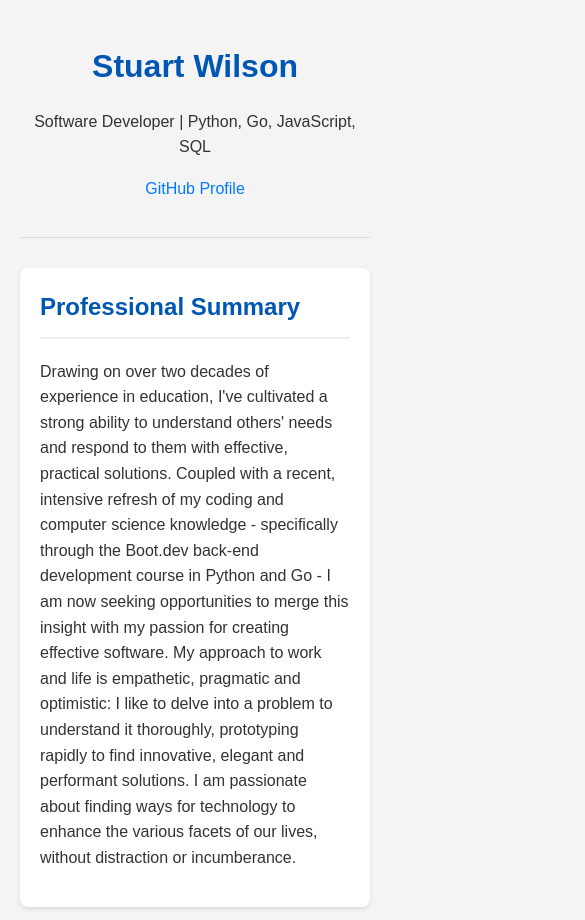
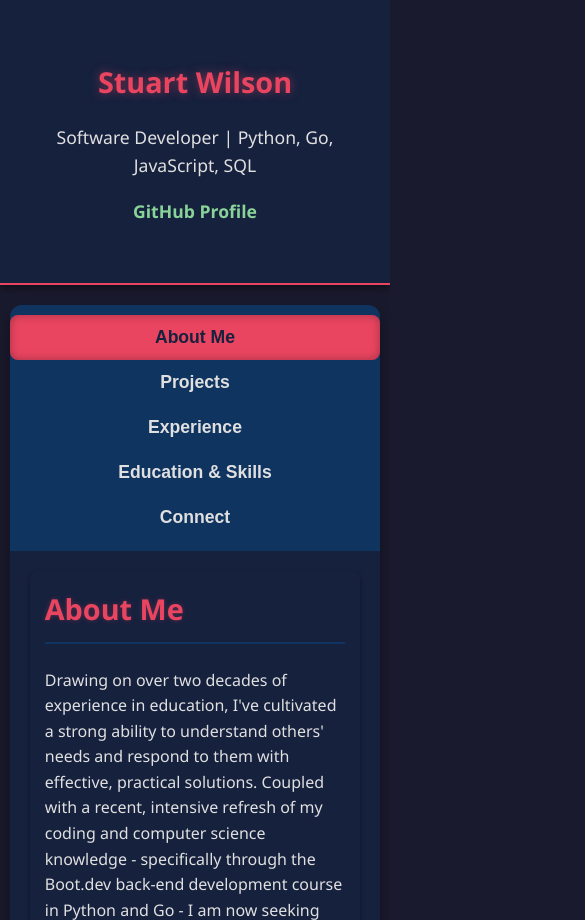
Before and after one commit to 5tuartw/stuartw.dev, a plain HTML site: page index.html in a window 390 px wide. Shown: the top 920 px of the page, 585 px wide, since content can reach past the window. Drawn offline with Linux system fonts and the light colour scheme.

Commit message:
style change and tabs

```diff
--- a/index.html
+++ b/index.html
@@ -13,12 +13,22 @@
         <p><a href="https://github.com/5tuartw" target="_blank">GitHub Profile</a></p>
     </header>
 
-    <section id="summary">
-        <h2>Professional Summary</h2>
+    <div class="tabs-container">
+        <div class="tab-buttons">
+            <button class="tab-button active" data-tab="summary">About Me</button>
+            <button class="tab-button" data-tab="projects">Projects</button>
+            <button class="tab-button" data-tab="experience">Experience</button>
+            <button class="tab-button" data-tab="education">Education & Skills</button>
+            <button class="tab-button" data-tab="connect">Connect</button>
+        </div>
+
+        <div class="tab-content">
+            <section id="summary" class="tab-panel active">
+                <h2>About Me</h2>
                 <p>Drawing on over two decades of experience in education, I've cultivated a strong ability to understand others' needs and respond to them with effective, practical solutions. Coupled with a recent, intensive refresh of my coding and computer science knowledge - specifically through the Boot.dev back-end development course in Python and Go - I am now seeking opportunities to merge this insight with my passion for creating effective software. My approach to work and life is empathetic, pragmatic and optimistic: I like to delve into a problem to understand it thoroughly, prototyping rapidly to find innovative, elegant and performant solutions. I am passionate about finding ways for technology to enhance the various facets of our lives, without distraction or incumberance.</p>
             </section>
 
-    <section id="projects">
+            <section id="projects" class="tab-panel">
                 <h2>Featured Projects</h2>
                 <div class="project-item">
                     <h3>Droplet (School Noticeboard App)</h3>
@@ -36,32 +46,8 @@
                     </p>
                 </div>
             </section>
-    <section id="connect">
-        <h2>Connect</h2>
-        <iframe src="https://docs.google.com/forms/d/e/1FAIpQLSeyRAPxng652mWKTvNxxR7wHUgr52WUc89_4rTj9LzToX9W6w/viewform?embedded=true" width="770" height="800" frameborder="0" marginheight="0" marginwidth="0">Loading…</iframe>
-    </section>
 
-    <section id="education-certifications">
-        <h2>Education & Certifications</h2>
-        <h3>Boot.dev Backend Developer Career Path</h3>
-        <p>Passed 09/04/2025. Covers Python, Go, SQL, Memory Management in C, Functional Programming, OO Programming, Data Structures and Algorithms, HTTP Clients, Servers, and more.</p>
-        <p><a href="https://www.boot.dev/u/stuartw" target="_blank">View Boot.dev Profile</a></p>
-        <h3>BSc (Hons) Computer Science (2002)</h3>
-        <p>Awarded 2:1, University of Manchester. Final year project: using AI techniques to analyse web log files to determine how effectively users can reach their destination page.</p>
-        <h3>Post-graduate Diploma STEM Education (2024)</h3>
-        <p>Awarded Pass with Merit, King’s College University, London. Courses included ‘Policies and Practice in STEM Education’, ‘Use of Technology in Education, and ‘Making and Creating’.</p>
-         <h3>PGCE Primary Education with Modern Foreign Languages (2007)</h3>
-        <p>University of East Anglia, Norwich.</p>
-        <p>Other certifications include: Certificate in ‘Improving gender balance in computer science’ from the National Centre for Computing Education ‘I belong’ programme[cite: 24], First aid certificate (paediatric) (valid until March 2027).</p>
-    </section>
-
-    <section id="skills">
-        <h2>Skills</h2>
-        <p><strong>Programming languages:</strong> (recent) Python, Go, JavaScript, SQL; (during undergraduate degree) Java, C, Prolog.</p>
-        <p>Google Workspace for Education administration. Intermediate Japanese and German language proficiency.</p>
-    </section>
-
-    <section id="work-experience">
+            <section id="experience" class="tab-panel">
                 <h2>Work Experience</h2>
                 <h3>Software Developer (freelance)</h3>
                 <p>April 2025 - current, Cubic Street Ltd, London</p>
@@ -98,7 +84,31 @@
                 <p>Oct 2007 - Aug 2010, Christchurch Primary School, Brick Lane, London</p>
                 <h3>Assistant Language Teacher</h3>
                 <p>Jul 2002 - Mar 2006, JET Programme, Nara & Hyogo Prefectures, Japan</p>
+            </section>
 
+            <section id="education" class="tab-panel">
+                <h2>Education & Certifications</h2>
+                <h3>Boot.dev Backend Developer Career Path</h3>
+                <p>Passed 09/04/2025. Covers Python, Go, SQL, Memory Management in C, Functional Programming, OO Programming, Data Structures and Algorithms, HTTP Clients, Servers, and more.</p>
+                <p><a href="https://www.boot.dev/u/stuartw" target="_blank">View Boot.dev Profile</a></p>
+                <h3>BSc (Hons) Computer Science (2002)</h3>
+                <p>Awarded 2:1, University of Manchester. Final year project: using AI techniques to analyse web log files to determine how effectively users can reach their destination page.</p>
+                <h3>Post-graduate Diploma STEM Education (2024)</h3>
+                <p>Awarded Pass with Merit, King’s College University, London. Courses included ‘Policies and Practice in STEM Education’, ‘Use of Technology in Education, and ‘Making and Creating’.</p>
+                <h3>PGCE Primary Education with Modern Foreign Languages (2007)</h3>
+                <p>University of East Anglia, Norwich.</p>
+                <p>Other certifications include: Certificate in ‘Improving gender balance in computer science’ from the National Centre for Computing Education ‘I belong’ programme, First aid certificate (paediatric) (valid until March 2027).</p>
+
+                <h2>Skills</h2>
+                <p><strong>Programming languages:</strong> (recent) Python, Go, JavaScript, SQL; (during undergraduate degree) Java, C, Prolog.</p>
+                <p>Google Workspace for Education administration. Intermediate Japanese and German language proficiency.</p>
             </section>
+
+            <section id="connect" class="tab-panel">
+                <h2>Connect</h2>
+                <iframe src="https://docs.google.com/forms/d/e/1FAIpQLSeyRAPxng652mWKTvNxxR7wHUgr52WUc89_4rTj9LzToX9W6w/viewform?embedded=true" width="770" height="800" frameborder="0" marginheight="0" marginwidth="0">Loading…</iframe>
+            </section>
+        </div>
+    </div>
 </body>
 </html>
--- a/style.css
+++ b/style.css
@@ -1,43 +1,139 @@
+:root {
+    /* Define colors for easier theme management */
+    --background-dark: #1a1a2e;
+    --card-background: #16213e;
+    --text-light: #e0e0e0;
+    --heading-color: #e94560; /* Bold highlighting color */
+    --accent-color: #0f3460; /* Slightly darker accent for elements */
+    --link-color: #88d498; /* Bright green/blue for links */
+    --border-color: #0f3460;
+    --shadow-color: rgba(0, 0, 0, 0.4);
+}
+
 body {
-    font-family: Arial, sans-serif;
+    font-family: 'Segoe UI', Tahoma, Geneva, Verdana, sans-serif;
     line-height: 1.6;
     margin: 0;
-    padding: 20px;
-    background-color: #f4f4f4;
-    color: #333;
+    padding: 0; /* Remove padding here, add to container if needed */
+    background-color: var(--background-dark);
+    color: var(--text-light);
+    display: flex;
+    flex-direction: column;
+    min-height: 100vh; /* Ensures body takes full viewport height */
 }
 
 header {
     text-align: center;
-    padding-bottom: 20px;
-    border-bottom: 1px solid #ddd;
-    margin-bottom: 30px;
+    padding: 40px 20px;
+    background-color: var(--card-background);
+    border-bottom: 2px solid var(--heading-color);
+    margin-bottom: 20px;
+    box-shadow: 0 4px 8px var(--shadow-color);
 }
 
 header h1 {
-    margin-bottom: 5px;
-    color: #0056b3;
+    margin-bottom: 10px;
+    color: var(--heading-color);
+    font-size: 3em;
+    text-shadow: 0 0 10px rgba(233, 69, 96, 0.5); /* Subtle glow effect */
+}
+
+header p {
+    color: var(--text-light);
+    font-size: 1.1em;
+}
+
+header a {
+    color: var(--link-color);
+    text-decoration: none;
+    font-weight: bold;
+    transition: color 0.3s ease;
+}
+
+header a:hover {
+    color: var(--text-light);
+    text-decoration: underline;
+}
+
+.tabs-container {
+    flex-grow: 1; /* Allows container to take available space */
+    width: 90%;
+    max-width: 1200px;
+    margin: 0 auto 30px auto;
+    background-color: var(--card-background);
+    border-radius: 12px;
+    box-shadow: 0 8px 16px var(--shadow-color);
+    overflow: hidden; /* Contains potential overflow from sections */
+}
+
+.tab-buttons {
+    display: flex;
+    justify-content: space-around;
+    background-color: var(--accent-color);
+    padding: 10px 0;
+    border-bottom: 1px solid var(--border-color);
+}
+
+.tab-button {
+    background: none;
+    border: none;
+    color: var(--text-light);
+    font-size: 1.1em;
+    font-weight: bold;
+    padding: 15px 25px;
+    cursor: pointer;
+    transition: background-color 0.3s ease, color 0.3s ease;
+    flex-grow: 1;
+    text-align: center;
+}
+
+.tab-button:hover {
+    background-color: var(--background-dark);
+}
+
+.tab-button.active {
+    background-color: var(--heading-color); /* Bold active tab highlight */
+    color: var(--card-background); /* Dark text on bold highlight */
+    border-radius: 8px; /* Slightly rounded corners for active tab */
+    box-shadow: inset 0 0 10px rgba(0, 0, 0, 0.3);
+}
+
+.tab-content {
+    padding: 20px;
 }
 
 section {
-    background-color: #fff;
-    padding: 20px;
-    margin-bottom: 20px;
+    background-color: var(--card-background); /* Consistent background for content */
+    padding: 25px;
+    margin-bottom: 20px; /* Space between sections if not hidden by JS */
     border-radius: 8px;
-    box-shadow: 0 2px 4px rgba(0,0,0,0.1);
+    box-shadow: 0 2px 4px var(--shadow-color);
+    display: none; /* Hidden by default, JavaScript will show the active one */
+}
+
+section.active {
+    display: block; /* Shown when active */
 }
 
 h2 {
-    color: #0056b3;
-    border-bottom: 2px solid #eee;
+    color: var(--heading-color);
+    border-bottom: 2px solid var(--accent-color);
     padding-bottom: 10px;
     margin-top: 0;
+    font-size: 2em;
+    text-shadow: 0 0 5px rgba(233, 69, 96, 0.3);
+}
+
+h3 {
+    color: var(--link-color); /* Use link color for subheadings */
+    margin-top: 20px;
+    margin-bottom: 10px;
 }
 
 .project-item {
-    margin-bottom: 15px;
-    padding-bottom: 15px;
-    border-bottom: 1px dashed #eee;
+    margin-bottom: 25px;
+    padding-bottom: 25px;
+    border-bottom: 1px dashed var(--accent-color);
 }
 
 .project-item:last-child {
@@ -45,19 +141,61 @@ h2 {
 }
 
 a {
-    color: #007bff;
+    color: var(--link-color);
     text-decoration: none;
+    transition: color 0.3s ease;
 }
 
 a:hover {
     text-decoration: underline;
+    color: var(--heading-color);
 }
 
-footer {
-    text-align: center;
-    padding-top: 20px;
-    border-top: 1px solid #ddd;
-    margin-top: 30px;
-    font-size: 0.9em;
-    color: #777;
+ul {
+    list-style-type: disc;
+    margin-left: 20px;
+    padding: 0;
 }
+
+li {
+    margin-bottom: 8px;
+}
+
+/* Adjustments for the Google Form iframe */
+#connect iframe {
+    width: 100%;
+    max-width: 770px; /* Maintain max-width from original */
+    height: 800px;
+    display: block; /* Ensures it takes full width */
+    margin: 20px auto; /* Center the form */
+    border-radius: 8px;
+    border: 1px solid var(--border-color);
+}
+
+/* Responsive adjustments */
+@media (max-width: 768px) {
+    .tab-buttons {
+        flex-direction: column;
+    }
+    .tab-button {
+        padding: 12px 15px;
+    }
+    header h1 {
+        font-size: 2.2em;
+    }
+    .tabs-container {
+        width: 95%;
+    }
+}
+
+@media (max-width: 480px) {
+    header h1 {
+        font-size: 1.8em;
+    }
+    section {
+        padding: 15px;
+    }
+    h2 {
+        font-size: 1.8em;
+    }
+}
```
Also changed, not shown: script.js (added, +35 -0 lines). Lines whose indentation alone changed are shown as unchanged.
